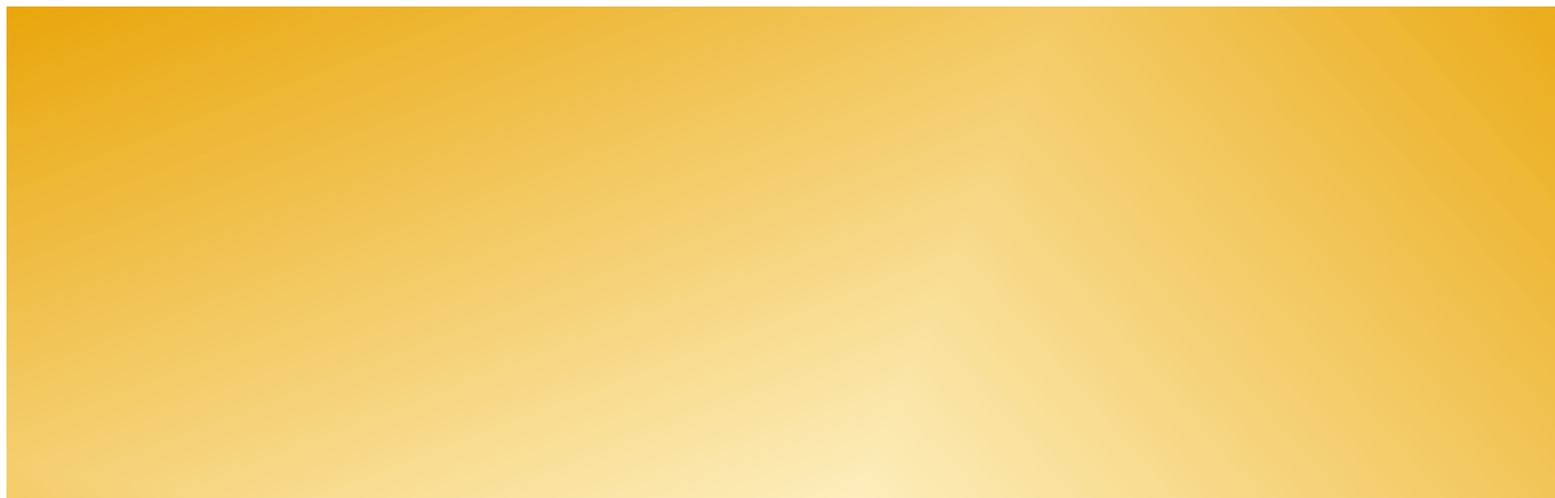
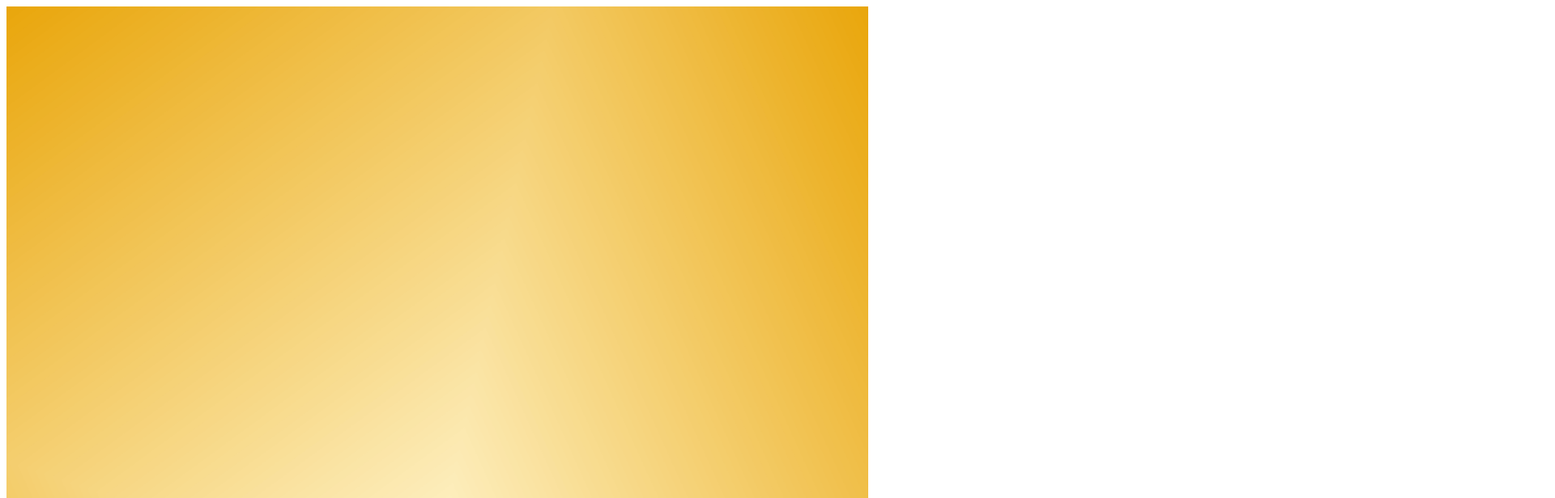
Before and after one commit to theprivateabba/ThePrivateABBASite, a plain HTML site: page index.html in a window 1280 px wide. Shown: the top 616 px of the page at 81% size, 1920 px wide, since content can reach past the window. Drawn offline with Linux system fonts and the light colour scheme.

Commit message:
Update index.html

```diff
--- a/index.html
+++ b/index.html
@@ -6,7 +6,7 @@
 
 
 </head><body>
-<img style="width: 2048px; height: 1536px;" alt="imgs/abbaimgbg1.png" src="imgs/abbaimgbg1.png">
+<img style="width: 1064px; height: 1536px;" alt="imgs/abbaimgbg1.png" src="imgs/abbaimgbg1.png">
 <br>
 
 <br>
```
